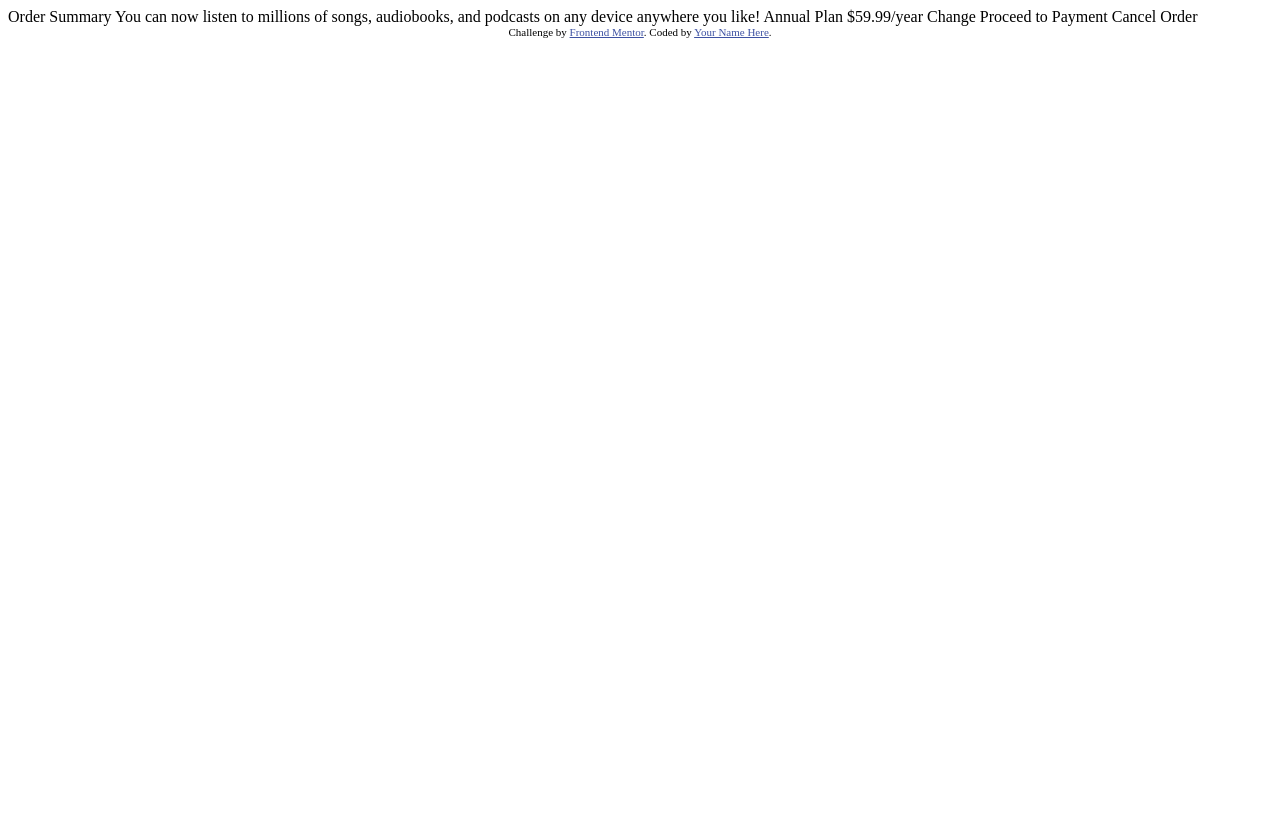
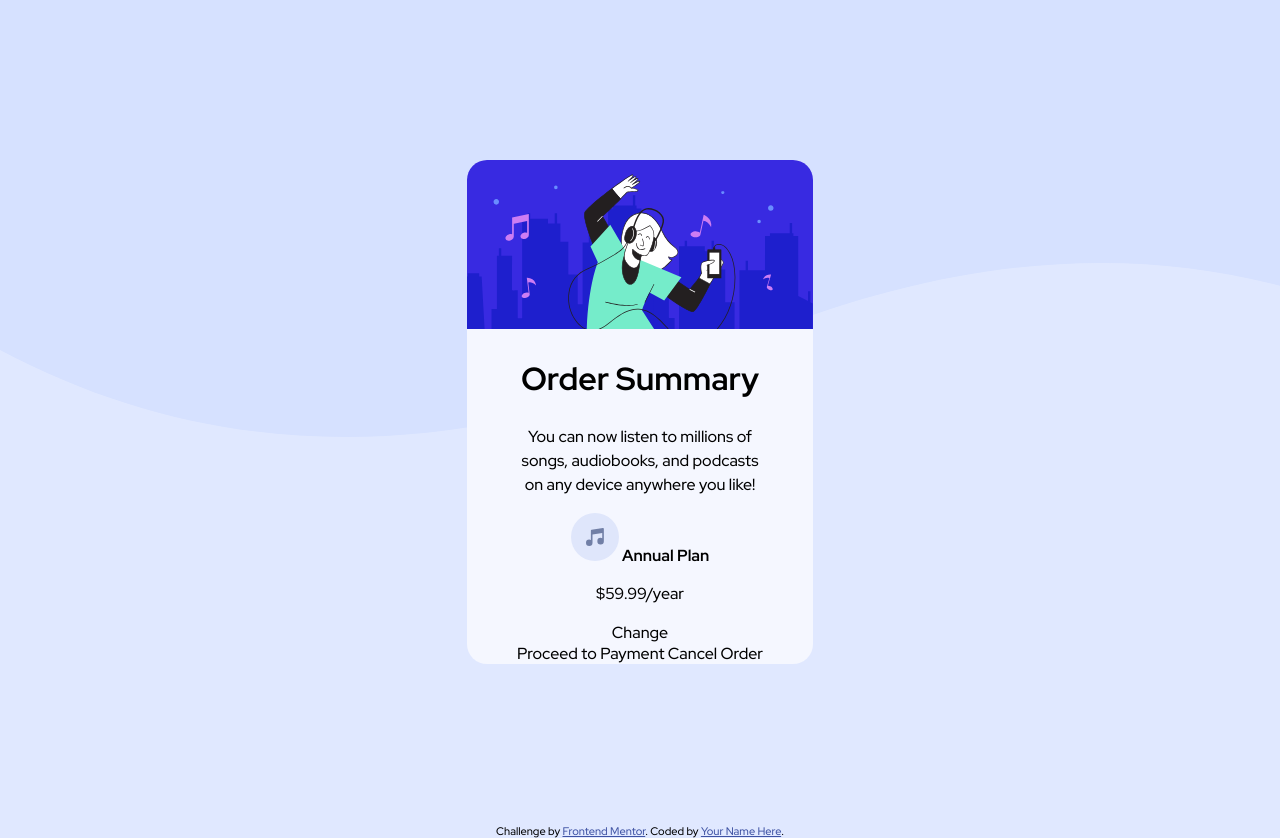
Before and after one commit to fgoeke/OrderSummaryComponentChallange, a plain HTML site: page index.html in a window 1280 px wide. Before the commit the page ends 800 px from the top, so only its background shows below. Drawn offline with Linux system fonts and the light colour scheme.

Commit message:
added Html-Structure added first styles

```diff
--- /dev/null
+++ b/css/styles.css
@@ -0,0 +1,37 @@
+/********************SELECTOR-TAGS********************/
+*{
+    font-family: 'Red Hat Display', sans-serif;
+}
+
+body {
+    background-image: url("/images/pattern-background-desktop.svg");
+    background-attachment: fixed;
+    background-repeat: no-repeat;
+    background-color: hsl(225, 100%, 94%);
+    margin: 0;
+    padding: 0;
+}
+
+p, h1 {
+    line-height: 1.5;
+}
+
+/********************CLASS-TAGS********************/
+
+.main-box {
+    background-color: hsl(225, 100%, 98%);
+    border-radius: 20px;
+    margin: 10rem auto;
+    text-align: center;
+    width: 27%;
+}
+
+.musicGuy {
+    border-radius: 20px 20px 0 0;
+    object-fit: cover;
+    width: 100%;
+}
+
+.header-box {
+    padding: 0 3rem;
+}
--- a/index.html
+++ b/index.html
@@ -2,33 +2,49 @@
 <html lang="en">
 <head>
     <meta charset="UTF-8">
-  <meta name="viewport" content="width=device-width, initial-scale=1.0"> <!-- displays site properly based on user's device -->
+    <meta name="viewport" content="width=device-width, initial-scale=1.0">
+    <!-- displays site properly based on user's device -->
 
     <link rel="icon" type="image/png" sizes="32x32" href="./images/favicon-32x32.png">
+
+    <link rel="stylesheet" href="css/styles.css">
+
+    <link rel="preconnect" href="https://fonts.googleapis.com">
+    <link rel="preconnect" href="https://fonts.gstatic.com" crossorigin>
+    <link href="https://fonts.googleapis.com/css2?family=Red+Hat+Display:wght@500;700;900&display=swap"
+          rel="stylesheet">
 
     <title>Frontend Mentor | Order summary card</title>
 
     <!-- Feel free to remove these styles or customise in your own stylesheet 👍 -->
     <style>
-    .attribution { font-size: 11px; text-align: center; }
-    .attribution a { color: hsl(228, 45%, 44%); }
+        .attribution {
+            font-size: 11px;
+            text-align: center;
+        }
+
+        .attribution a {
+            color: hsl(228, 45%, 44%);
+        }
     </style>
 </head>
 <body>
+<div class="main-box">
+    <img class="musicGuy" src="images/illustration-hero.svg" alt="BoysHearingMusic">
+    <div class="header-box">
+        <h1>Order Summary</h1>
 
-  Order Summary
-
-  You can now listen to millions of songs, audiobooks, and podcasts on any
-  device anywhere you like!
-
-  Annual Plan
-  $59.99/year
-
-  Change
-
-  Proceed to Payment
-  Cancel Order
-
+        <p>You can now listen to millions of songs, audiobooks, and podcasts on any device anywhere you like!</p>
+        <div class="offer-box">
+            <img src="images/icon-music.svg" alt="musicIcon">
+            <strong>Annual Plan</strong>
+            <p>$59.99/year</p>
+            <a>Change</a>
+        </div>
+    </div>
+    <a class="payment-button">Proceed to Payment</a>
+    <a class="cancel-button">Cancel Order</a>
+</div>
 <div class="attribution">
     Challenge by <a href="https://www.frontendmentor.io?ref=challenge" target="_blank">Frontend Mentor</a>.
     Coded by <a href="#">Your Name Here</a>.
```
Lines whose indentation alone changed are shown as unchanged.
